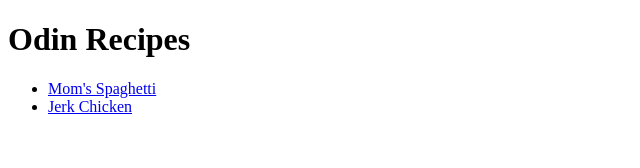
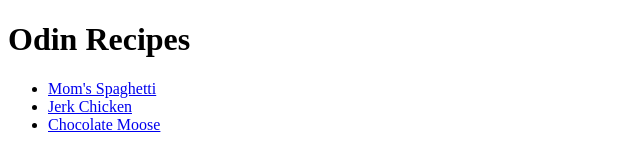
Before and after one commit to tisaiahp2/odin-recipes, a plain HTML site: page index.html in a window 1280 px wide. Shown: the whole page, without its empty margins (0-640 px from the left). Drawn offline with Linux system fonts and the light colour scheme.

Commit message:
added chocolate moose

```diff
--- a/index.html
+++ b/index.html
@@ -11,6 +11,7 @@
         <ul>
         <li><a href="recipes/momsspaghetti.html" target="_blank">Mom's Spaghetti</a></li>
         <li><a href="recipes/jerkchicken.html" target="_blank">Jerk Chicken</a></li>
+        <li><a href="recipes/chocmoose.html" target="_blank">Chocolate Moose</a></li>
         </ul>
     </body>
 </html>
```
